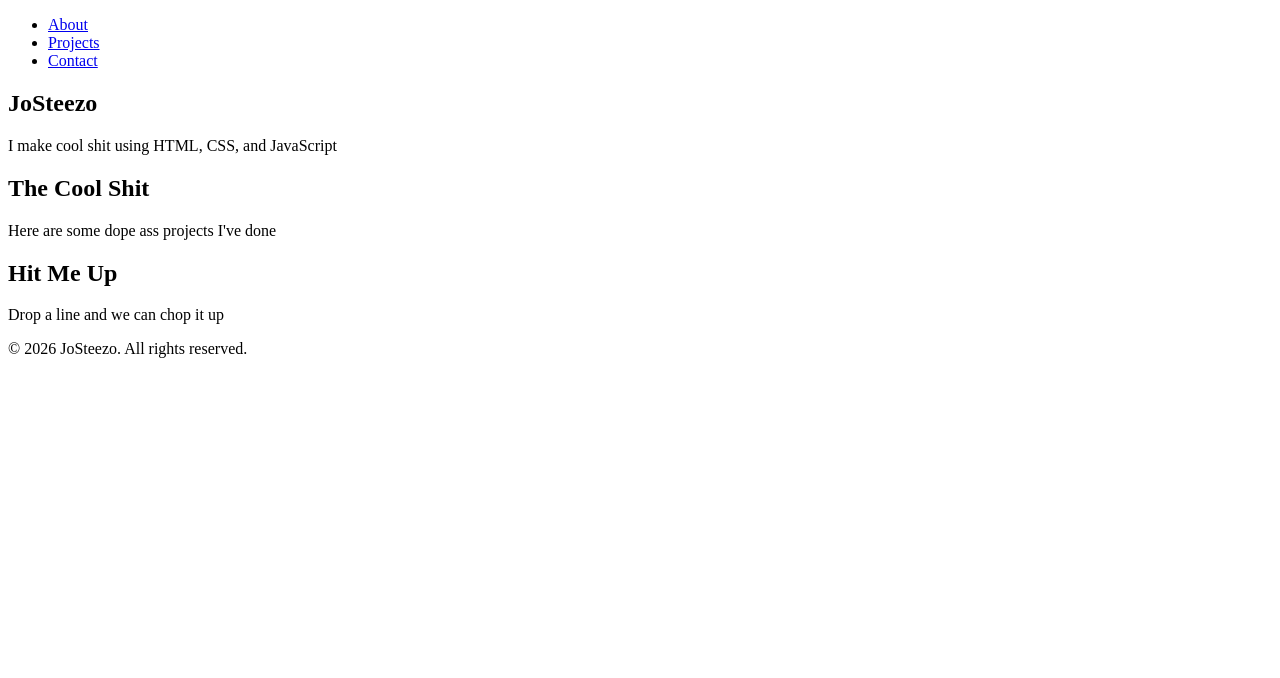
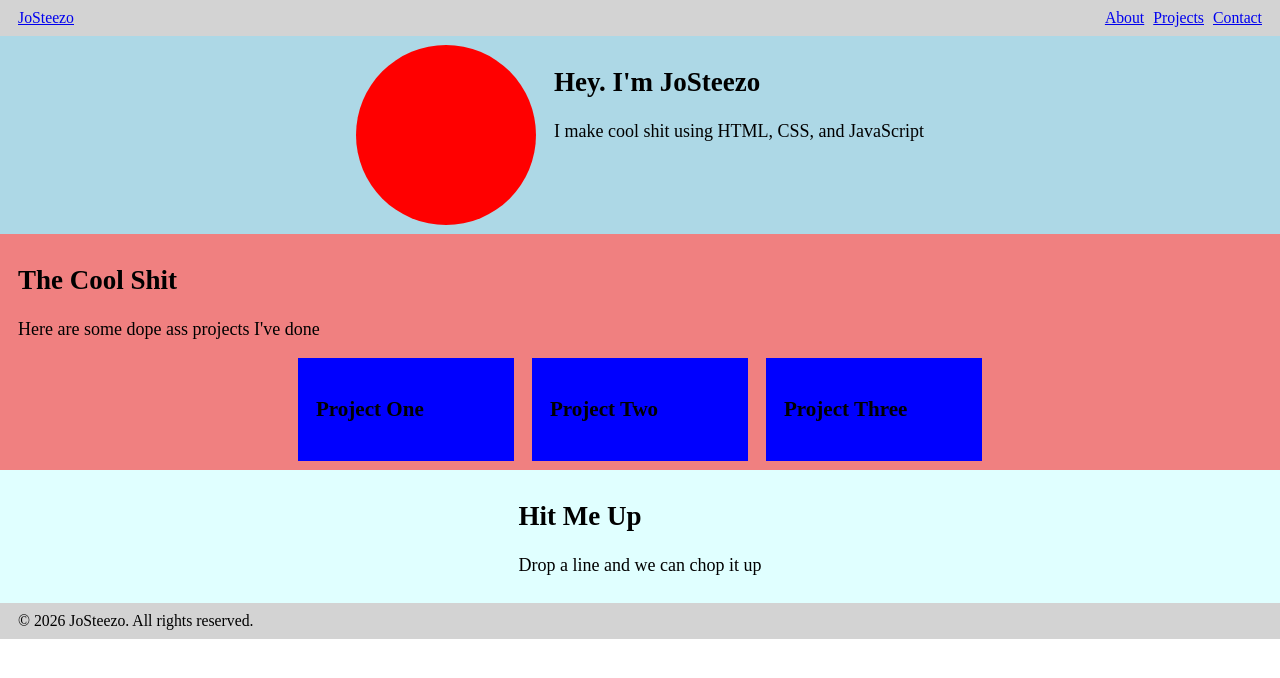
Before and after one commit to JoSteezo/portfolio, a plain HTML site: page index.html in a window 1280 px wide. Drawn offline with Linux system fonts and the light colour scheme.

Commit message:
Updated styles Added more elements in index.html for layout

```diff
--- a/footer.js
+++ b/footer.js
@@ -1,5 +1,5 @@
 const footerContainer = document.getElementById('mainFooter');
 const footerHTML =
-    `<p>&copy; 2026 JoSteezo. All rights reserved.</p>`;
+    `<span>&copy; 2026 JoSteezo. All rights reserved.</span>`;
 
 footerContainer.insertAdjacentHTML('afterbegin', footerHTML);
--- a/index.html
+++ b/index.html
@@ -10,21 +10,36 @@
 	</head>
 	<body>
 		<header id="mainNav"></header>
+		<main>
 			<section id="aboutSection">
-			<h1>JoSteezo</h1>
-			<p>I make cool shit using HTML, CSS, and JavaScript</p>
+				<div id="josteezoPhoto"><img /></div>
+				<div><h1>Hey. I'm JoSteezo</h1>
+				<p>I make cool shit using HTML, CSS, and JavaScript</p></div>
 			</section>
 			<section id="projectSection">
+				<div class="introText">
 					<h2>The Cool Shit</h2>
 					<p>Here are some dope ass projects I've done</p>
-			<div id="project1" class="projectCard"></div>
-			<div id="project2" class="projectCard"></div>
-			<div id="project3" class="projectCard"></div>
+				</div>
+				<ul id="projectList">
+					<li id="project1" class="projectCard">
+						<h3>Project One</h3>
+					</li>
+					<li id="project2" class="projectCard">
+						<h3>Project Two</h3>
+					</li>
+					<li id="project3" class="projectCard">
+						<h3>Project Three</h3>
+					</li>
+				</ul>
 			</section>
 			<section id="contactSection">
+				<div>
 					<h2>Hit Me Up</h2>
 					<p>Drop a line and we can chop it up</p>
+				</div>
 			</section>
+		</main>
 		<footer id="mainFooter"></footer>
 	</body>
 </html>
--- a/mainNav.js
+++ b/mainNav.js
@@ -1,6 +1,7 @@
 const navContainer = document.getElementById('mainNav');
 const navHTML =
     `<nav>
+        <a href="/index.html">JoSteezo</a>
         <ul>
             <li><a href="#about">About</a></li>
             <li><a href="#projects">Projects</a></li>
--- a/styles.css
+++ b/styles.css
@@ -0,0 +1,98 @@
+/* start GLOBAL STYLES */
+html {
+    font-size: 18px;
+}
+/* end GLOBAL STYLES */
+
+/*start LAYOUT STYLES*/
+body {
+    display: grid;
+    margin: 0;
+}
+
+body header,
+body footer,
+main > * {
+    padding: 0.5rem 1rem;
+}
+
+#mainNav {
+    background-color: lightgray;
+    font-size: 0.875rem;
+}
+
+#mainNav nav {
+    display: flex;
+    justify-content: space-between;
+}
+
+#mainNav nav ul {
+    list-style: none;
+    padding: 0;
+    margin: 0;
+    display: flex;
+    justify-content: flex-end;
+    gap: 0.5rem;
+}
+
+#mainNav nav ul li {
+    display: inline-block;
+}
+
+#aboutSection {
+    background-color: lightblue;
+    display: flex;
+    flex-wrap: wrap;
+    justify-content: center;
+    gap: 1rem;
+}
+
+#projectSection {
+    background-color: lightcoral;
+    /* display: flex; */
+    flex-wrap: wrap;
+    justify-content: center;
+}
+
+#projectSection .introText {
+    flex-grow: 100%;
+}
+
+#contactSection {
+    background-color: lightcyan;
+    display: flex;
+    flex-wrap: wrap;
+    justify-content: center;
+}
+
+#mainFooter {
+    background-color: lightgrey;
+    font-size: 0.875rem;
+}
+/*end LAYOUT STYLES*/
+
+/*start INDEX STYLES*/
+#josteezoPhoto {
+    background-color: red;
+    height: 10rem;
+    width: 10rem;
+    border-radius: 50%;
+}
+
+#projectList {
+    margin: 0;
+    padding: 0;
+    list-style: none;
+    display: flex;
+    flex-wrap: wrap;
+    justify-content: center;
+    gap: 1rem;
+}
+
+.projectCard {
+    background-color: blue;
+    display: inline-block;
+    flex-basis: 10rem;
+    padding: 1rem;
+}
+/*end INDEX STYLES*/
```
Lines whose indentation alone changed are shown as unchanged.
